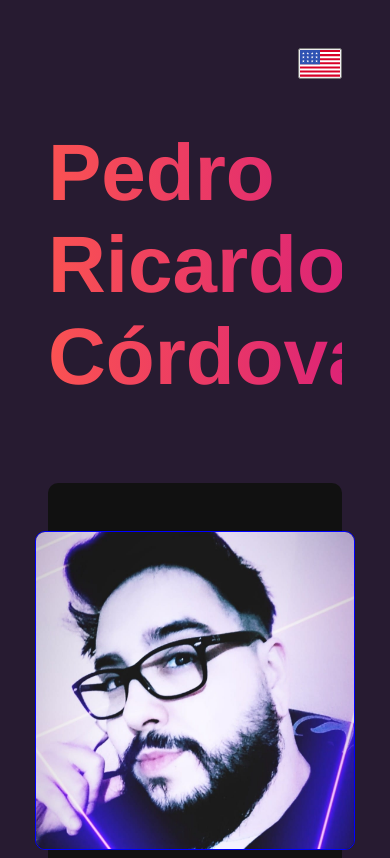
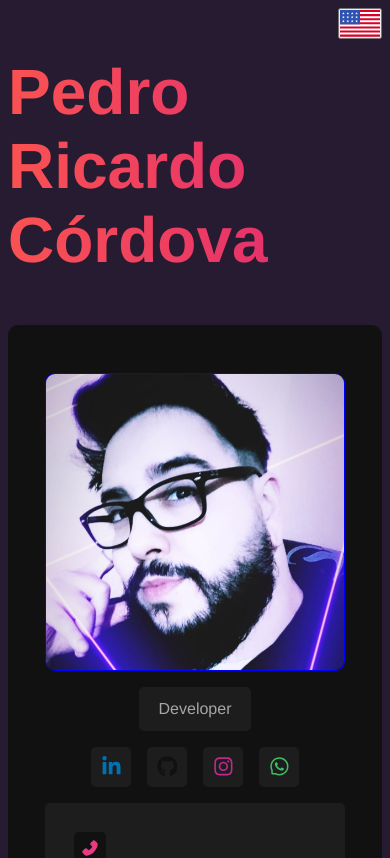
Before and after one commit to prcordova/my-cv, a React (Vite) app: page / in a window 390 px wide. Shown: the top 858 px of the page. Built offline with nearby package versions, Linux system fonts and the light colour scheme.

Commit message:
fix:adjusts modal responsivity & styles

```diff
--- a/src/app.sass
+++ b/src/app.sass
@@ -4,11 +4,18 @@
     display: flex
     flex-wrap: wrap
     padding: 3rem
+
     gap: 3rem
+    @media screen and (max-width: 840px)
+        padding: 0.5rem
+        flex-direction: column
+        gap: 1rem
+        justify-content: center
+        align-items: center
 
     h1
         width: 100%
-        font-size: 5rem
+        font-size: 4rem
         margin-bottom: 2rem
         background: variables.$gradient
         -webkit-background-clip: text
--- a/src/components/modal.sass
+++ b/src/components/modal.sass
@@ -22,9 +22,9 @@
         margin: 0
         padding: 0
     @media screen and (max-width: 840px)
-        width: 90%
+        width: 95%
 
-        height: 90%
+        height: 95%
         margin: 0
         padding: 0
 
--- a/src/components/sidebar.sass
+++ b/src/components/sidebar.sass
@@ -35,6 +35,7 @@
         width: 100%
         margin: 0 auto
         img
+            width: 80%
             position: static
         .description
             margin-top: 1rem
```
